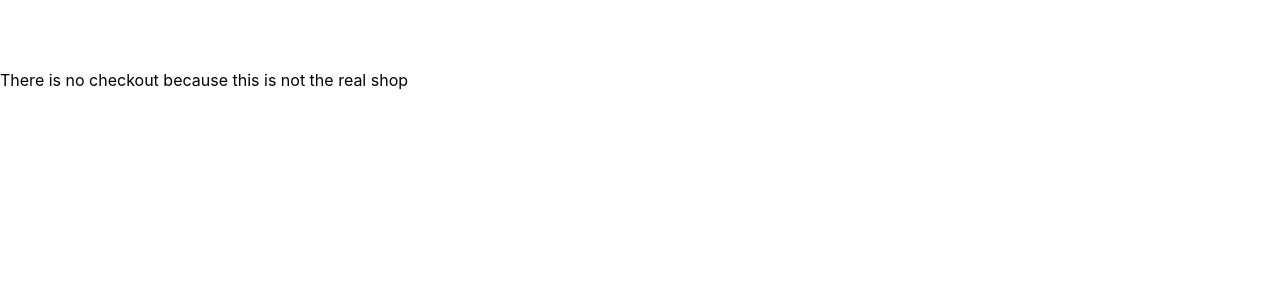
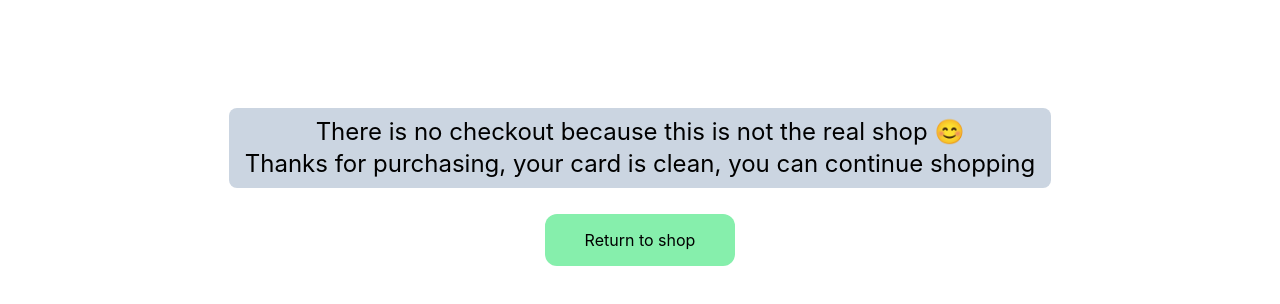
Before and after one commit to Kartohan/shopping-cart-TOP-project, a React (Create React App) app: page /checkout in a window 1280 px wide. Shown: the top 304 px of the page. Built offline with nearby package versions, Linux system fonts and the light colour scheme.

Commit message:
Home page text/complete checkout page

```diff
--- a/src/assets/index.js
+++ b/src/assets/index.js
@@ -6,3 +6,4 @@ export { default as GreenLeaves } from "./green_leaves.jpg";
 export { default as Mountain } from "./mountain.jpg";
 export { default as NightCity } from "./night_city.jpg";
 export { default as Skyscraper } from "./skyscraper.jpg";
+export { default as Liquid } from "./liquid.jpg";
--- a/src/components/Card.js
+++ b/src/components/Card.js
@@ -23,7 +23,7 @@ const Card = ({ card, removeFromCard }) => {
           <h1 className="text-2xl pt-2">Total price: {totalPrice()}</h1>
           {card.length >= 1 && (
             <Link
-              className="mt-2 px-10 py-4 bg-green-400 mt-4 inline-block rounded-2xl"
+              className="px-10 py-4 bg-green-400 mt-4 inline-block rounded-2xl"
               to="/checkout"
             >
               Checkout
--- a/src/components/Checkout.js
+++ b/src/components/Checkout.js
@@ -1,8 +1,23 @@
 import React, { useEffect } from "react";
 import { Link } from "react-router-dom";
 
-const Checkout = () => {
-  return <div>{"There is no checkout because this is not the real shop"}</div>;
+const Checkout = ({ removeCard }) => {
+  useEffect(() => {
+    removeCard();
+  }, []);
+  return (
+    <div className="flex flex-col justify-center items-center gap-10 mt-10">
+      <h1 className="text-2xl px-4 py-2 bg-slate-300 rounded-lg text-center">
+        There is no checkout because this is not the real shop 😊 <br /> Thanks
+        for purchasing, your card is clean, you can continue shopping
+      </h1>
+      <div className="">
+        <Link className="px-10 py-4 bg-green-300 rounded-xl" to="/shop">
+          Return to shop
+        </Link>
+      </div>
+    </div>
+  );
 };
 
 export default Checkout;
--- a/src/components/Home.js
+++ b/src/components/Home.js
@@ -1,18 +1,34 @@
 import React from "react";
+import { Liquid } from "../assets";
+import { Link } from "react-router-dom";
 
 const Home = () => {
   return (
     <div>
       <div className="w-full h-1/4 relative">
         <img
-          className="right-0 top-0 -z-10 h-full w-full object-cover absolute blur-sm scale-105"
-          src="https://get.wallhere.com/photo/liquid-lava-1501595.jpg"
+          className="right-0 top-0 -z-10 h-full w-full object-cover absolute blur-sm scale-y-105"
+          src={Liquid}
           alt=""
         />
         <h1 className="text-center font-bold text-4xl pt-24 pb-24 text-white">
           Welcome to our shop!
         </h1>
       </div>
+      <div className="flex justify-center items-center mt-10 flex-col gap-8">
+        <div className="text-2xl">
+          In this application you can buy free pictures for not a real money! 💰
+        </div>
+        <div className="text-2xl">
+          All the pictures you can find in the shop section!
+        </div>
+        <div className="text-2xl">
+          To complete checkout press on the Shopping cart 🛒 in the menu above
+        </div>
+        <Link className="px-10 py-4 bg-green-300 rounded-xl" to="/shop">
+          Go shopping
+        </Link>
+      </div>
     </div>
   );
 };
--- a/src/components/Layout.js
+++ b/src/components/Layout.js
@@ -103,6 +103,9 @@ const Layout = () => {
       }
     }
   };
+  const removeCard = () => {
+    setCard([]);
+  };
   return (
     <>
       <NavBar card={card} />
@@ -116,7 +119,10 @@ const Layout = () => {
           path="/card"
           element={<Card card={card} removeFromCard={removeFromCard} />}
         />
-        <Route path="/checkout" element={<Checkout />} />
+        <Route
+          path="/checkout"
+          element={<Checkout removeCard={removeCard} />}
+        />
       </Routes>
     </>
   );
```
Also changed, not shown: src/assets/liquid.jpg (added).
